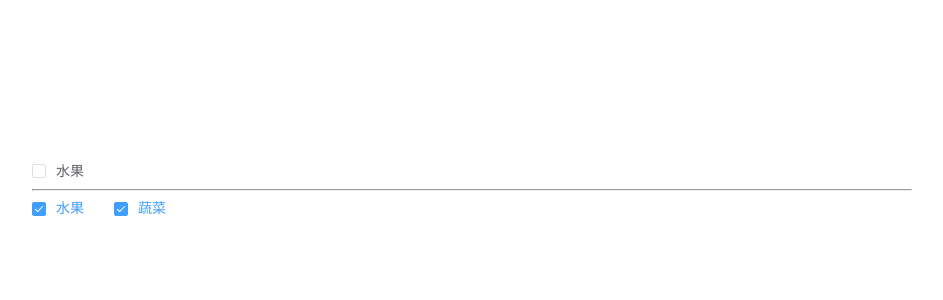
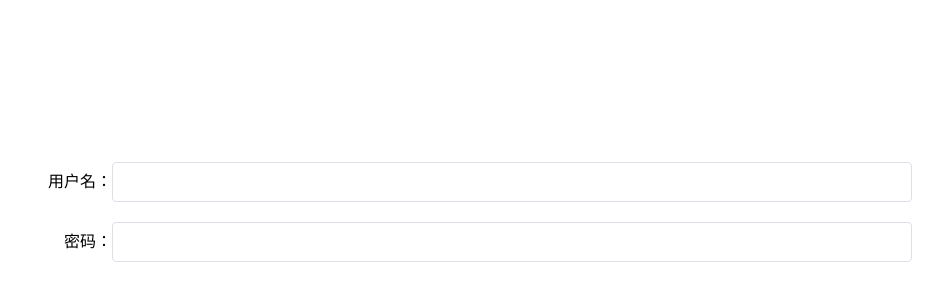
Before and after one commit to abstain23/y-ui, a Vue app: page / in a window 1280 px wide. Shown: the part 38-338 px from the top of the page, without its empty margins (168-1111 px from the left). Built offline with nearby package versions, Linux system fonts and the light colour scheme.

Commit message:
form组件完成

```diff
--- a/package.json
+++ b/package.json
@@ -9,6 +9,7 @@
     "test-dev": "vue-cli-service test:unit"
   },
   "dependencies": {
+    "async-validator": "^3.2.4",
     "core-js": "^3.6.4",
     "vue": "^2.6.11"
   },
--- a/src/App.vue
+++ b/src/App.vue
@@ -13,12 +13,21 @@
       <y-radio label='0'></y-radio>
       <y-radio label='1'></y-radio>
     </y-radio-group> -->
-    <y-checkbox v-model="active">水果</y-checkbox>
+    <!-- <y-checkbox v-model="active">水果</y-checkbox>
   <hr>
   <y-checkbox-group v-model="arr">
      <y-checkbox  label='水果'></y-checkbox>
      <y-checkbox  label='蔬菜'></y-checkbox>
-  </y-checkbox-group>
+  </y-checkbox-group> -->
+
+  <y-form  :model='model' :rules='rules'>
+    <y-form-item label='用户名：' prop='username'>
+      <y-input v-model="model.username"></y-input>
+    </y-form-item>
+    <y-form-item label='密码：' prop='password'>
+      <y-input v-model="model.password" type='password'></y-input>
+    </y-form-item>
+  </y-form>
   </div>
 </template>
 
@@ -30,7 +39,17 @@ export default {
     return {
       active: 0,
       gender:'1',
-      arr: ['水果','蔬菜']
+      arr: ['水果','蔬菜'],
+      model: {
+        username: '',
+        password: ''
+      },
+      rules: {
+        username:[{ required: true, message: '请输入姓名', trigger: 'blur' },
+                  { min: 3, max: 5, message: '长度在 3 到 5 个字符', trigger: 'blur' }
+        ],
+        password: [{required: true, message: '请输入密码', trigger: 'blur' }]
+      }
     }
   },
   methods: {
--- /dev/null
+++ b/src/components/form-item.vue
@@ -0,0 +1,100 @@
+<template>
+  <div class="y-form-item">
+    <label :style="labelStyle" class="y-form-item-label">{{ label }}</label>
+    <div class="y-form-item-content">
+      <div :class="{'is-error': errStatus}">
+        <slot></slot>
+      </div>
+      <div class="err-message" v-if="errStatus">{{errMessage}}</div>
+    </div>
+  </div>
+</template>
+<script>
+import Validator from 'async-validator';
+import Vue from 'vue'
+export default {
+  name: 'yFormItem',
+  props: {
+    label: {
+      type: String,
+      default: ''
+    },
+    prop: {
+      type: String,
+      default: ''
+    }
+  },
+  data() {
+    return {
+      errMessage: '',
+      errStatus: false,
+      eventsBus: new Vue()
+    };
+  },
+  inject: ['Form'],
+  provide() {
+    return {
+      eventsBus: this.eventsBus
+    }
+  },
+  computed: {
+    labelStyle() {
+      return {
+        width: this.Form.labelWidth
+      };
+    }
+  },
+  mounted() {
+    this.eventsBus.$on('validate',this.validator)
+    // this.validator()
+  },
+  methods: {
+    validator() {
+      // console.log('校验开始');
+      const rules = this.Form.rules[this.prop];
+      const value = this.Form.model[this.prop];
+      const desc = { [this.prop]: rules };
+      const validateObj = new Validator(desc);
+      validateObj.validate({ [this.prop]: value }, err => {
+        if (err) {
+          this.errMessage = err[0].message;
+          this.errStatus = true;
+        } else {
+          this.errMessage = '';
+          this.errStatus = false;
+        }
+      });
+    }
+  }
+};
+</script>
+
+<style lang="scss">
+.y-form-item {
+  display: flex;
+  align-items: center;
+  margin-bottom: 20px;
+  flex-wrap: wrap;
+  .y-form-item-label {
+    text-align: right;
+  }
+  .y-form-item-content {
+    flex: 1;
+    position: relative;
+    .err-message {
+      color: #f56c6c;
+      font-size: 12px;
+      line-height: 1;
+      padding-top: 4px;
+      position: absolute;
+      top: 100%;
+      left: 0;
+    }
+  .is-error {
+    .y-input-inner {
+      border-color: #f56c6c;
+    }
+  }
+  }
+}
+</style>
--- /dev/null
+++ b/src/components/form.vue
@@ -0,0 +1,32 @@
+
+<template>
+  <form class="y-form">
+    <slot></slot>
+  </form>
+</template>
+<script>
+export default {
+  name: 'yForm',
+  provide () {
+    return {
+      Form: this
+    }
+  },
+  props: {
+    model: {
+      type: Object,
+      required: true
+    },
+    rules: {
+      type: Object,
+      default() {
+        return {}
+      }
+    },
+    labelWidth: {
+      type: String,
+      default: '80px'
+    }
+  }
+}
+</script>
--- a/src/components/input.vue
+++ b/src/components/input.vue
@@ -11,7 +11,7 @@
       :disabled="disabled"
       :maxlength="maxlength"
       :minlength="minlength"
-      @blur="$emit('blur', $event)"
+      @blur="handleBlur($event)"
       @focus="$emit('focus', $event)"
       ref="input"
     />
@@ -83,9 +83,14 @@ export default {
     //    }
     //  }
   },
+  inject:['eventsBus'],
   methods: {
     handleInput(e) {
       this.$emit("input", e.target.value);
+    },
+    handleBlur(e) {
+      this.$emit('blur', e)
+      this.eventsBus && this.eventsBus.$emit('validate')
     },
     clear() {
       this.$refs.input&&this.$refs.input.focus()
--- a/src/main.js
+++ b/src/main.js
@@ -9,6 +9,8 @@ import Radio from './components/radio.vue'
 import RadioGroup from './components/radio-group.vue'
 import Checkbox from './components/checkbox.vue'
 import CheckboxGroup from './components/checkbox-group.vue'
+import Form from './components/form.vue'
+import FromItem from './components/form-item.vue'
 
 import '@/assets/css/normalize.css'
 import '@/assets/css/font.css'
@@ -22,7 +24,9 @@ Vue.component(Switch.name, Switch)
 Vue.component(Radio.name, Radio)
 Vue.component(RadioGroup.name, RadioGroup)
 Vue.component(Checkbox.name, Checkbox)
-Vue.component(CheckboxGroup.name, CheckboxGroup)
+Vue.component(Form.name, Form)
+Vue.component(FromItem.name, FromItem)
+
 new Vue({
   render: h => h(App)
 }).$mount('#app')
```
Also changed, not shown: 1 other file (tests, documents, lock files or other folders).
